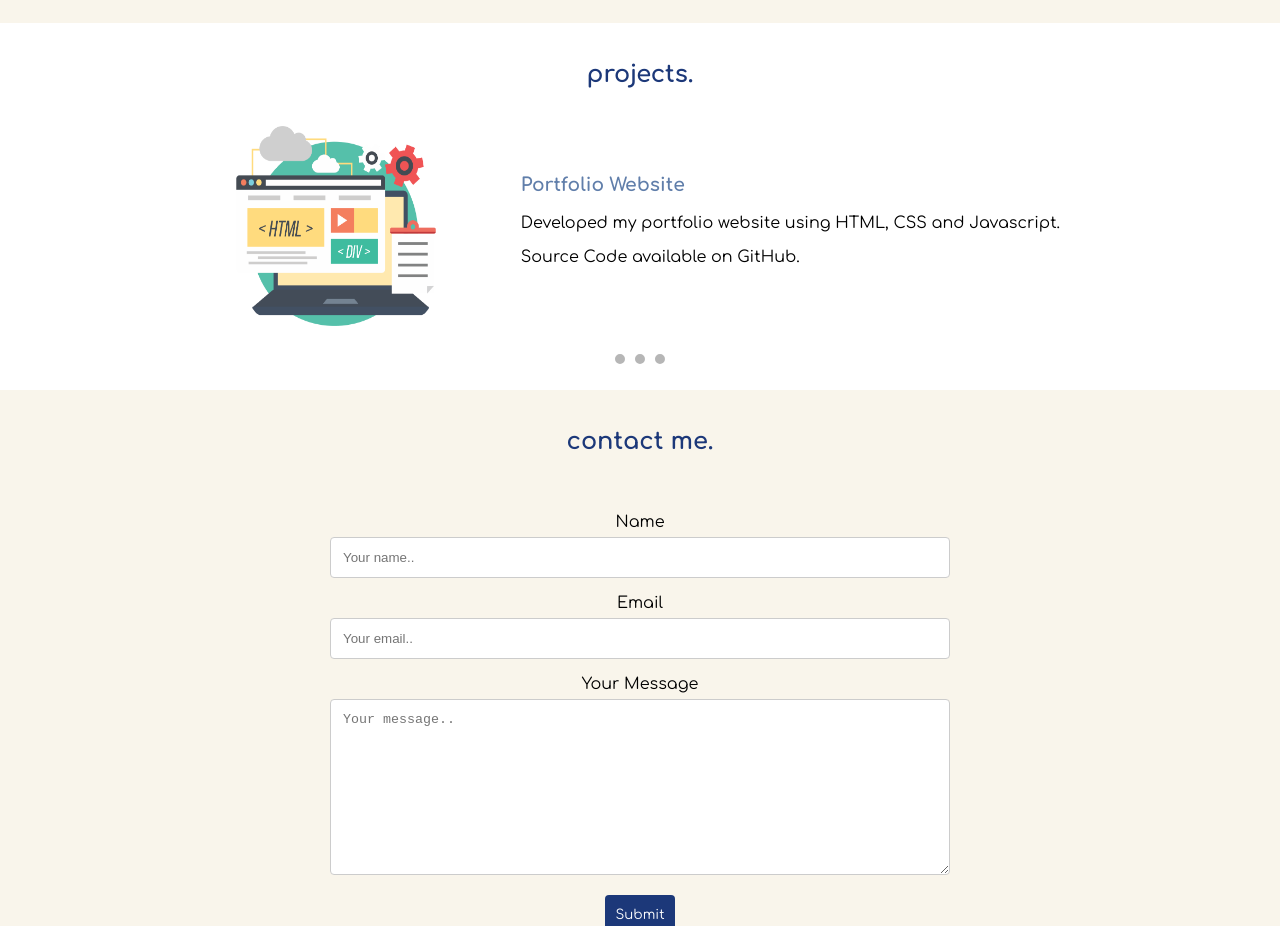
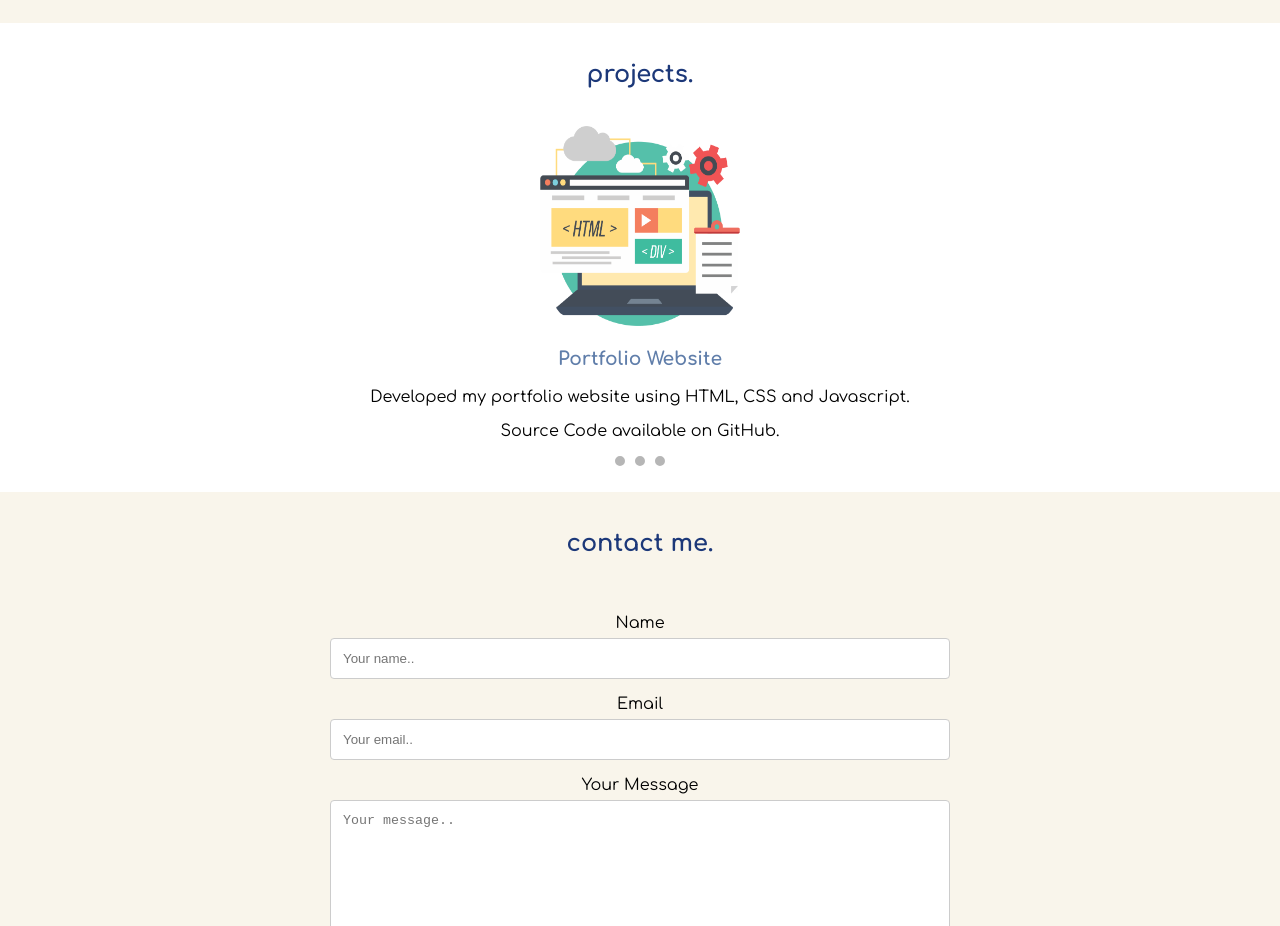
Before and after one commit to zhiyisoh/portfolio, a plain HTML site: page index.html in a window 1280 px wide. Shown: the part 2744-3670 px from the top of the page. Drawn offline with Linux system fonts and the light colour scheme.

Commit message:
Update styles.css

```diff
--- a/css/styles.css
+++ b/css/styles.css
@@ -103,13 +103,7 @@ html, body {
 
 }
 
-.portfolio-desc {
-    position: relative;
-    text-align: left;
-    display: inline-block;
-    bottom: 4rem;
-    left: 3rem;
-}
+
 
 /* ---------------CONTACT FORM--------------------- */
 input[type=text], select, textarea {
@@ -214,9 +208,6 @@ input[type=text], select, textarea {
 #web-design-icon {
     height: 200px;
     width: 200px;
-    position: relative;
-    right: 2rem;
-    display: inline-block;
 }
 
 
```
